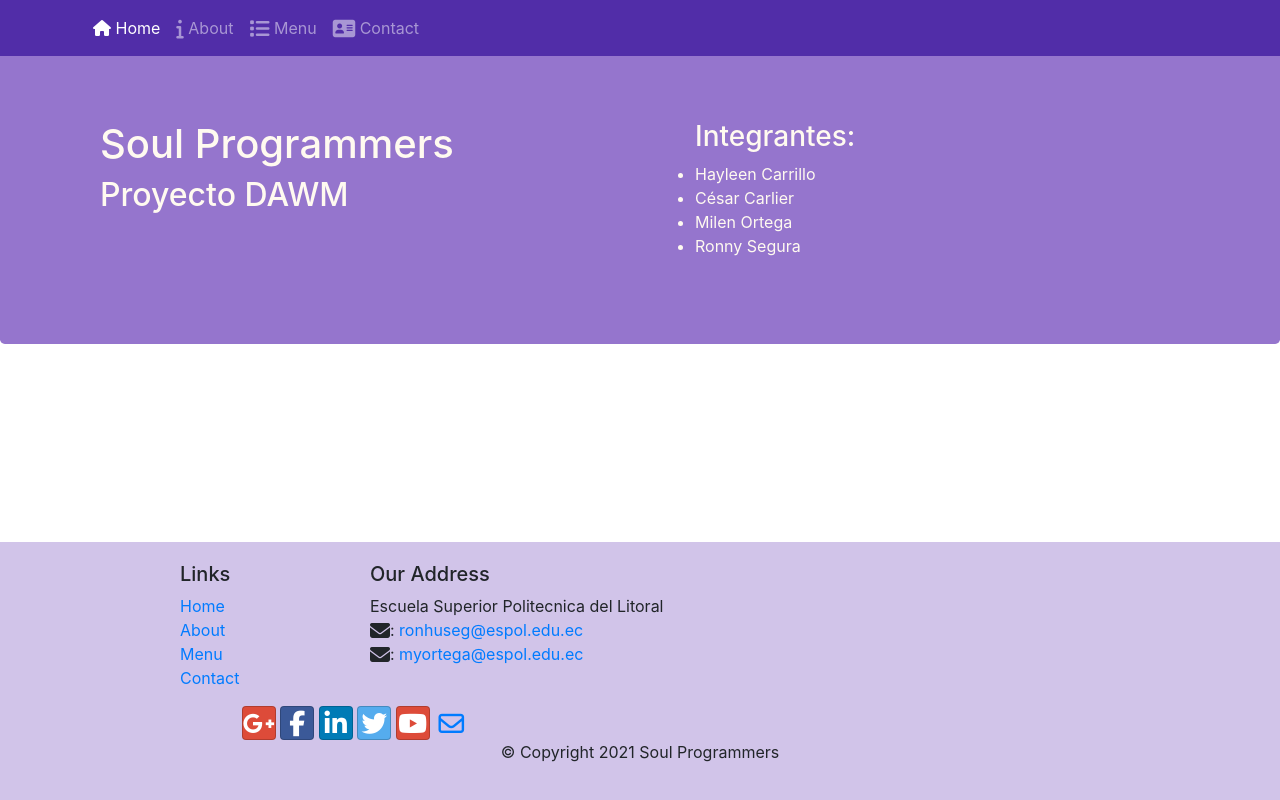
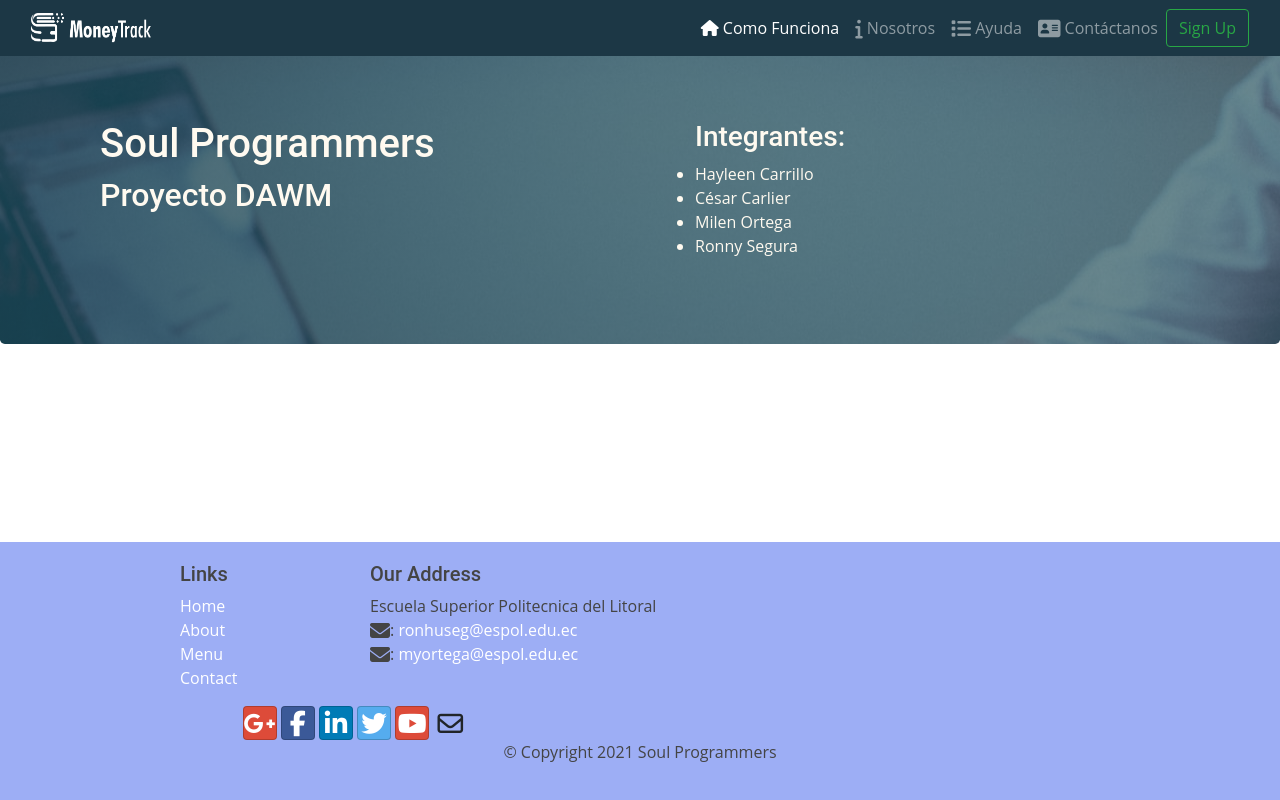
Before and after one commit to rohusemer/proyecto_DAWM_grupo8, a website: page views/index.html in a window 1280 px wide. Drawn offline with nearby package versions, Linux system fonts and the light colour scheme; files that its build step writes are made by us from their sources.

Commit message:
cambiando colores e incorporando idea inicial de logo

```diff
--- a/public/css/style.css
+++ b/public/css/style.css
@@ -2,12 +2,29 @@
    Base styles: opinionated defaults
    ========================================================================== */
 
-   html {
+  html {
     color: #222;
     font-size: 1em;
     line-height: 1.4;
   }
+  body {
+    font-family: "Open Sans", sans-serif;
+    color: #444;
+  }
 
+  a{
+    color: white;
+    text-decoration: none;
+  }
+
+  a:hover {
+    color: rgb(231, 229, 229);
+    text-decoration: none;
+  }
+
+  h1, h2, h3, h4, h5, h6, .font-primary {
+    font-family: "Roboto", sans-serif;
+  }
   /*
    * Remove text-shadow in selection highlight:
    * https://twitter.com/miketaylr/status/12228805301
@@ -37,8 +54,17 @@
   }
    */
 
+.logo{
+    width: 120px;
+    height: 30px;
+}
+@media (max-width: 575px ){
+    .logo{
+      visibility: hidden;
+    }
+}
 .navbar-dark {
-    background-color: #512DA8; }
+    background-color: #1c3745; }
 
 .tab-content {
     border-left: 1px solid #ddd;
@@ -53,7 +79,7 @@ body {
 .jumbotron {
   margin: 0px auto;
   padding: 70px 30px;
-  background: #9575CD;
+  background: linear-gradient(to right, rgba(30, 67, 86, 0.8), rgba(30, 67, 86, 0.6)), url("/img/bg-2.jpg") center top no-repeat;;
   color: floralwhite; }
 
 .row-header {
@@ -67,7 +93,7 @@ body {
     min-height: 400px; }
 
 .footer {
-    background-color: #D1C4E9;
+    background-color: #9daef5;
     margin: 0px auto;
     padding: 20px 0px;
     position: absolute;
--- a/views/index.html
+++ b/views/index.html
@@ -13,24 +13,29 @@
     <link rel="stylesheet" href="node_modules/font-awesome/css/font-awesome.min.css">
     <link rel="stylesheet" href="node_modules/bootstrap-social/bootstrap-social.css">
     <link href="public/css/style.css" rel="stylesheet" type="text/css" />
-
-    <title>Soul Programmers</title>
+    <link href="/img/favicon-mt.png" rel="icon">
+    <title>MoneyTrack</title>
 </head>
 
 <body>
-    <nav class="navbar navbar-dark navbar-expand-sm fixed-top">
-        <div class="container">
-            <button class="navbar-toggler" type="button" data-toggle="collapse" data-target="#Navbar">
+    <nav class="navbar navbar-expand-sm navbar-dark fixed-top">
+        <div class="container-fluid">
+            <a href="index.html"><img src="/img/logo.png" alt="" class="logo"></a>
+          <button class="navbar-toggler" type="button" data-bs-toggle="collapse" data-bs-target="#navbarNav" aria-controls="navbarNav" aria-expanded="false" aria-label="Toggle navigation">
             <span class="navbar-toggler-icon"></span>
           </button>
           <div class="collapse navbar-collapse" id="Navbar">
-                <ul class="navbar-nav mr-auto">
-                    <li class="nav-item active"><a class="nav-link" href="#"><span class="fa fa-home da-lg"></span> Home</a></li>
-                    <li class="nav-item"><a class="nav-link" href="#"><span class="fa fa-info fa-lg"></span> About</a></li>
-                    <li class="nav-item"><a class="nav-link" href="#"><span class="fa fa-list fa-lg"></span> Menu</a></li>
-                    <li class="nav-item"><a class="nav-link" href="#"><span class="fa fa-address-card fa-lg"></span> Contact</a></li>
+            <ul class="navbar-nav ml-auto">
+
+                <li class="nav-item active"><a class="nav-link" href="#"><span class="fa fa-home da-lg"></span> Como Funciona</a></li>
+                <li class="nav-item"><a class="nav-link" href="#"><span class="fa fa-info fa-lg"></span> Nosotros</a></li>
+                <li class="nav-item"><a class="nav-link" href="#"><span class="fa fa-list fa-lg"></span> Ayuda</a></li>
+                <li class="nav-item"><a class="nav-link" href="#"><span class="fa fa-address-card fa-lg"></span> Contáctanos</a></li>
             </ul>
+
+
         </div>
+        <button class="btn btn-outline-success" type="submit">Sign Up</button>
         </div>
       </nav>
 
```
Also changed, not shown: package.json (+17 -4 lines), img/bg-2.jpg (added), img/favicon-mt.png (added), img/logo.png (added), 1 other file. Lines whose indentation alone changed are shown as unchanged.
